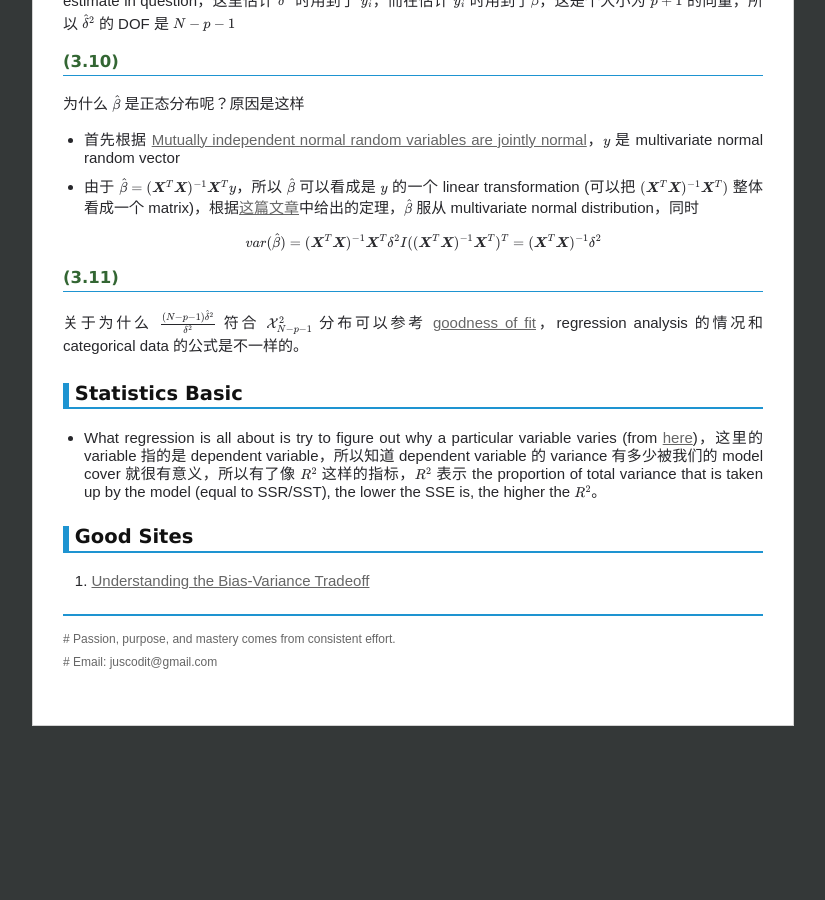
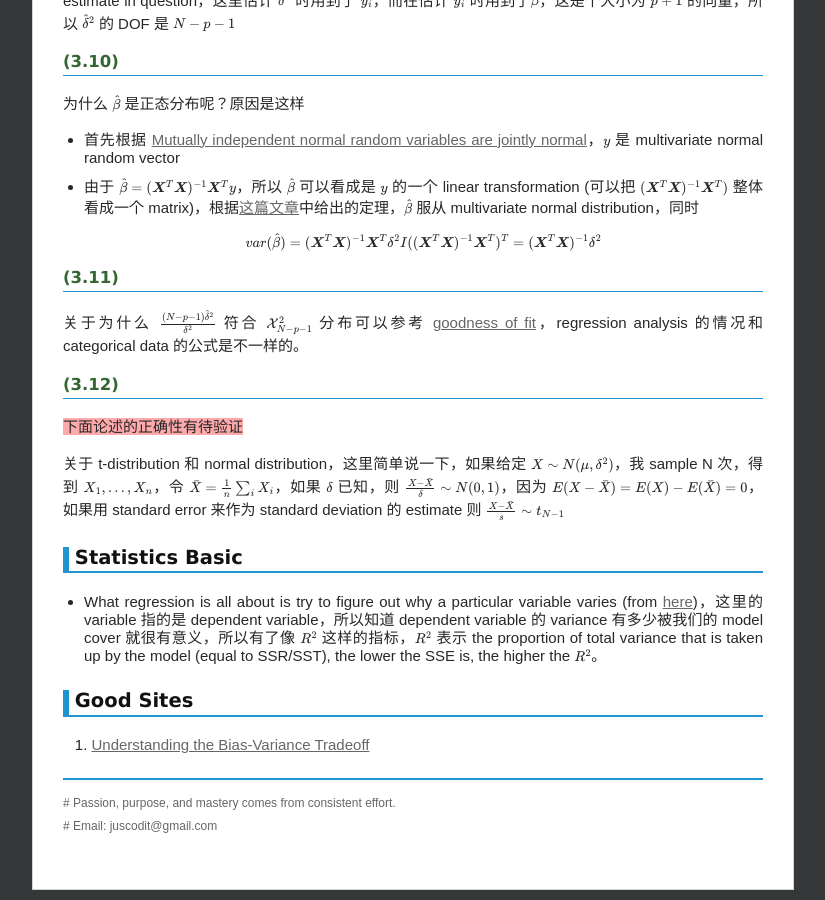
Before and after one commit to chenrushan/chenrushan.github.io, a Jekyll site: the page built from _posts/2014-04-28-esl-note.markdown, in a window 1280 px wide and 900 px high, scrolled down 2875 px. Shown: the whole window, without its empty margins (227-1052 px from the left). Built offline with Jekyll 4.4.1, drawn with Linux system fonts in a browser that asks for light colours; Markdown is read by kramdown in place of the engine named in the settings; formulas are drawn with MathJax 3; before the commit the page ends 3611 px from its top, so only the background shows below that.

Commit message:
[esl]: update

```diff
--- a/_posts/2014-04-28-esl-note.markdown
+++ b/_posts/2014-04-28-esl-note.markdown
@@ -156,6 +156,12 @@ $$
 
 关于为什么 $\frac{(N-p-1)\hat{\delta}^2}{\delta^2}$ 符合 $\mathcal{X}_{N-p-1}^2$ 分布可以参考 [goodness of fit](http://en.wikipedia.org/wiki/Goodness_of_fit)，regression analysis 的情况和 categorical data 的公式是不一样的。
 
+#### (3.12)
+
+<span style="background-color:#faa">下面论述的正确性有待验证</span>
+
+关于 t-distribution 和 normal distribution，这里简单说一下，如果给定 $X \sim N(\mu, \delta^2)$，我 sample N 次，得到 $X\_1, ..., X\_n$，令 $\bar{X} = \frac{1}{n}\sum\_i X\_i$，如果 $\delta$ 已知，则 $\frac{X - \bar{X}}{\delta} \sim N(0, 1)$，因为 $E(X - \bar{X}) = E(X) - E(\bar{X}) = 0$，如果用 standard error 来作为 standard deviation 的 estimate 则 $\frac{X - \bar{X}}{s} \sim t\_{N - 1}$
+
 ### Statistics Basic
 
 * What regression is all about is try to figure out why a particular variable varies (from [here](https://www.youtube.com/watch?v=aq8VU5KLmkY))，这里的 variable 指的是 dependent variable，所以知道 dependent variable 的 variance 有多少被我们的 model cover 就很有意义，所以有了像 $R^2$ 这样的指标，$R^2$ 表示 the proportion of total variance that is taken up by the model (equal to SSR/SST), the lower the SSE is, the higher the $R^2$。
```
